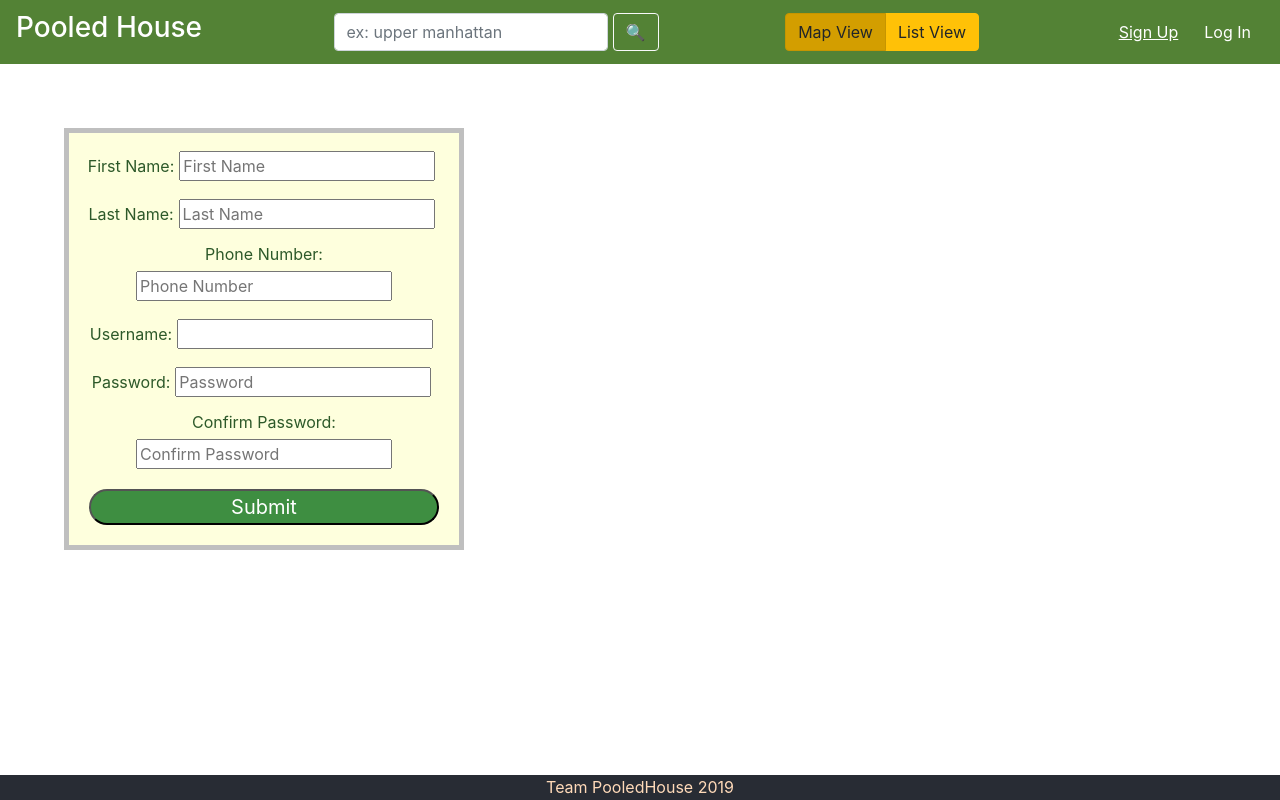
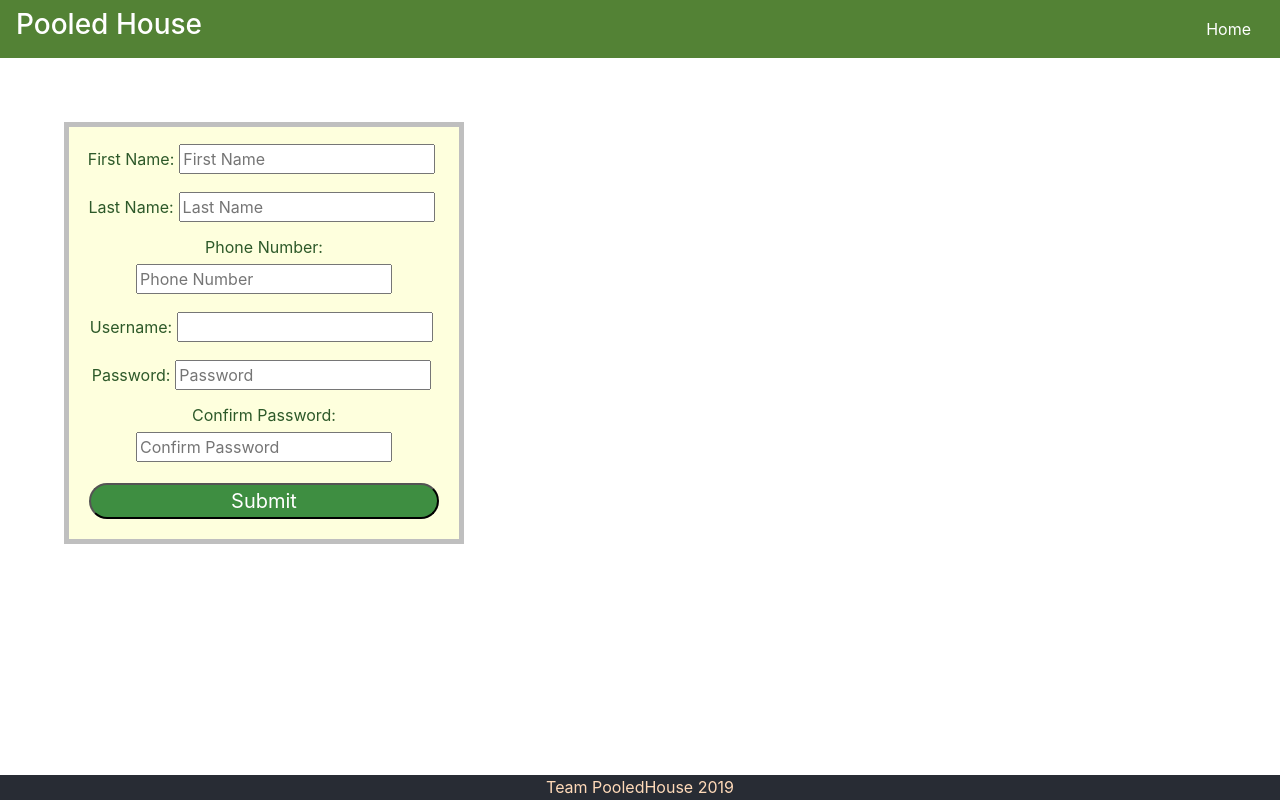
Before and after one commit to FarhanHyder/PooledHouse, a React (Create React App) app in the folder front-end/: page / in a window 1280 px wide. Both pictures are taken after a click on the button "Sign Up". Built offline with nearby package versions, Linux system fonts and the light colour scheme.

Commit message:
fix nav var link

```diff
--- a/front-end/src/App.js
+++ b/front-end/src/App.js
@@ -28,14 +28,13 @@ class App extends Component {
 
   handleSignUp = () => {
     this.setState({
-      showHome: false,
-      showSignUp: true
+      showHome: !this.state.showHome,
+      showSignUp: !this.state.showSignUp
     });
   }
 
   render() {
-    return (
-      <div className="App">
+    const home = (
       <Navbar className="bg-olive justify-content-between">
 
         {/* TODO: update the logo with Navbar.Brand */}
@@ -59,9 +58,10 @@ class App extends Component {
         </ButtonToolbar>
 
       </Navbar>
-
-      {this.state.showSignUp? <SignUp/>: <br/>}
-
+      );
+    return (
+      <div className="App">
+        {this.state.showSignUp? <SignUp handler={this.handleSignUp} />: <div id="home">{home}</div>}
       </div>
     );
   }
--- a/front-end/src/SignUp/SignUp.js
+++ b/front-end/src/SignUp/SignUp.js
@@ -1,5 +1,14 @@
 import React, { Component } from 'react';
 import './SignUp.css';
+import '../App.css';
+import Navbar from 'react-bootstrap/Navbar'
+import Form from 'react-bootstrap/Form'
+import FormControl from 'react-bootstrap/FormControl'
+import Button from 'react-bootstrap/Button'
+import ButtonToolbar from 'react-bootstrap/ButtonToolbar'
+import ToggleButtonGroup from 'react-bootstrap/ToggleButtonGroup'
+import ToggleButton from 'react-bootstrap/ToggleButton'
+
 
 class SighUp extends Component {
   constructor(props) {
@@ -15,6 +24,13 @@ class SighUp extends Component {
 
   render() {
     return (<div>
+      <Navbar className="bg-olive justify-content-between">
+        <h3 className="text-color-white">Pooled House</h3>
+        <ButtonToolbar>
+          <Button href="#" variant="link" className="text-color-white" onClick={this.props.handler}>Home</Button>
+        </ButtonToolbar>
+      </Navbar>
+
       <form className='container' onSubmit={this.submit}>
         <label>First Name:
           <input type='text' name='FirstName' placeholder='First Name' required/>
```
